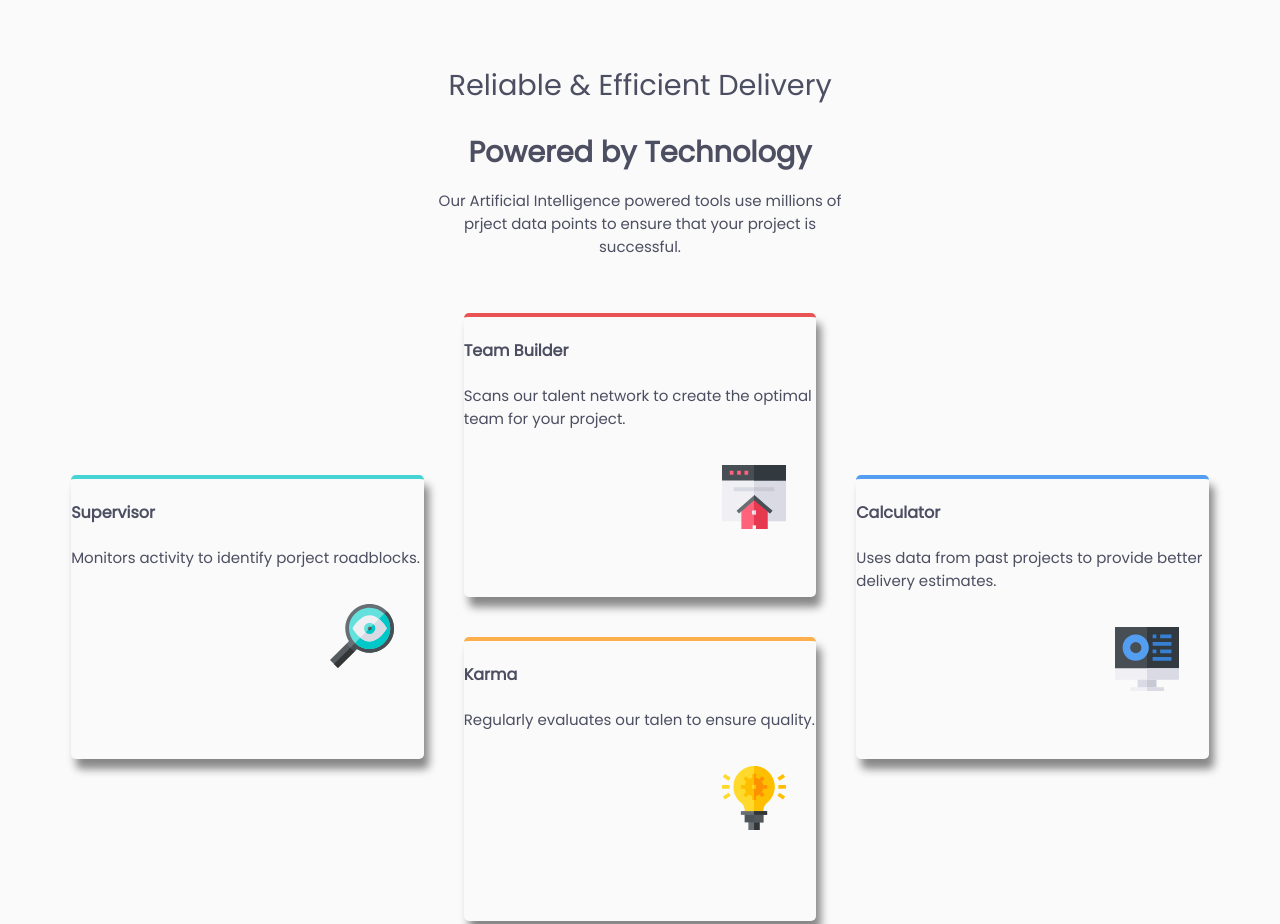
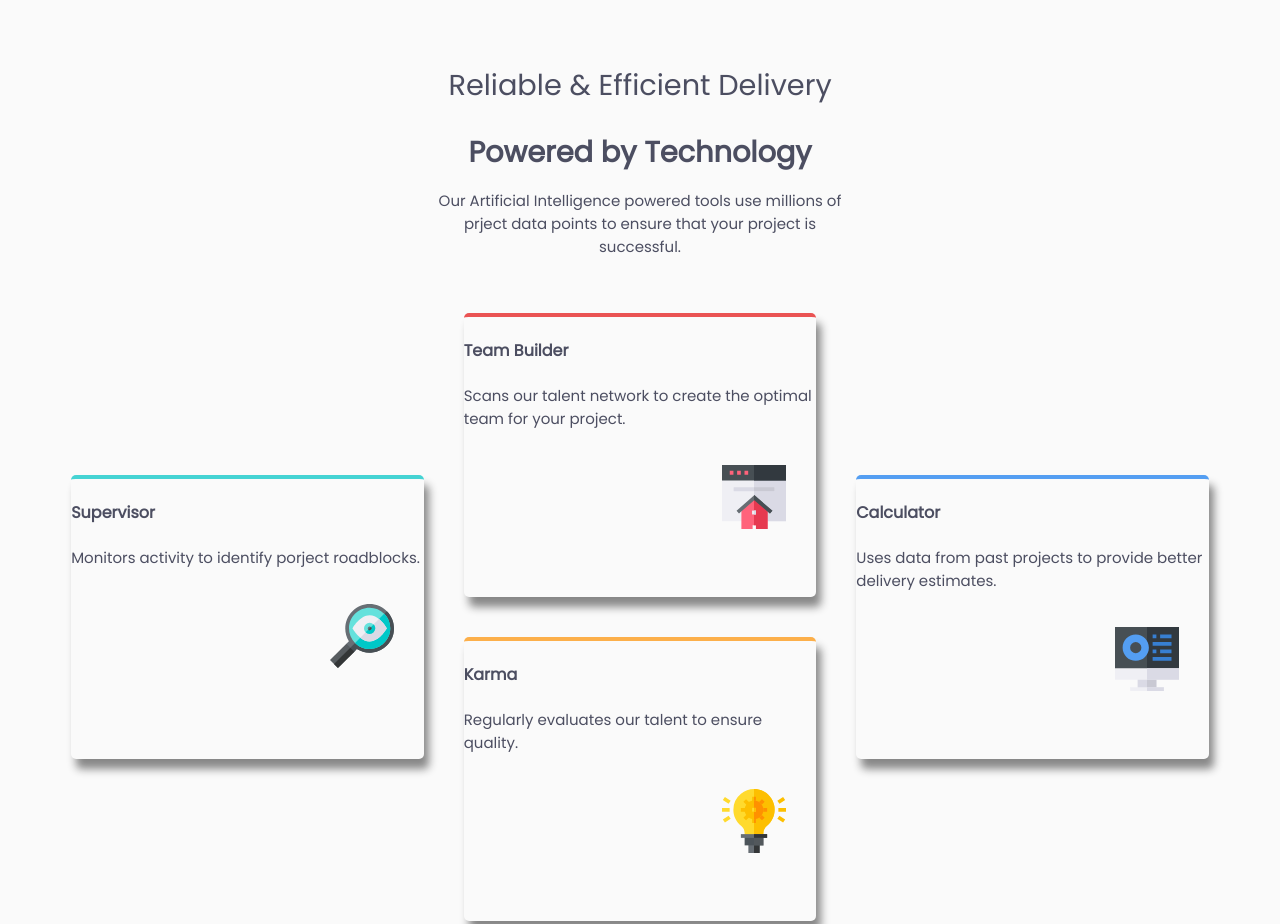
Before and after one commit to ZachT6/card, a plain HTML site: page index.html in a window 1280 px wide. Shown: the top 924 px of the page. Drawn offline with Linux system fonts and the light colour scheme.

Commit message:
Update index.html

```diff
--- a/index.html
+++ b/index.html
@@ -32,7 +32,7 @@
 		</div>
 		<div class="grid-kid card3">
 		  <h4>Karma</h4>
-		  <p>Regularly evaluates our talen to ensure quality.</p>
+		  <p>Regularly evaluates our talent to ensure quality.</p>
 		  <img src="images/icon-karma.svg" alt="karma">
 		</div>
 		<div class="grid-kid card4">
```
